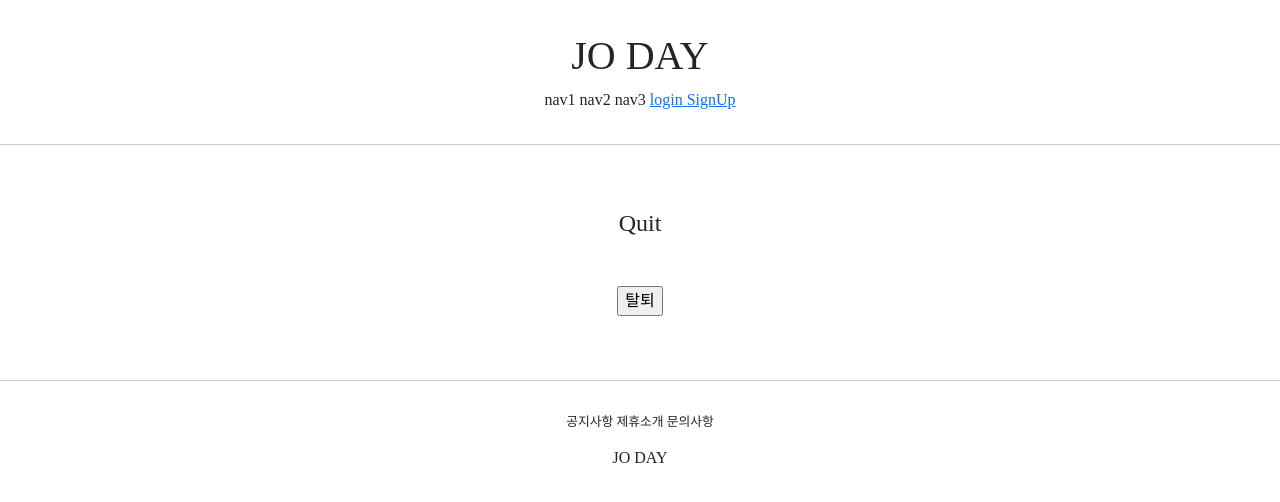
After one commit to Jodayday/framework, a Django app: template accountapp/templates/accountapp/delete.html in a window 1280 px wide. The commit adds this page. Shown: the top 502 px of the page. Run offline with Django 4.2, Linux system fonts and the light colour scheme; the template is opened without the code that fills it, so the values that code supplies are empty; some libraries are stand-ins or nearby versions; some web fonts are replaced.

Commit message:
deleteview를 사용한 회원탈퇴

```diff
--- /dev/null
+++ b/accountapp/templates/accountapp/delete.html
@@ -0,0 +1,20 @@
+{% extends 'base.html' %}
+
+
+{% block content %}
+<div style="text-align: center; max-width: 500px;margin: 4rem auto;">
+    <div class="mb-5">
+        <h4>Quit</h4>
+    </div>
+<div>
+    <form action="{% url 'accountapp:delete' pk=user.id %}" method="post">
+        {% csrf_token %}
+
+        <input type="submit" value="탈퇴">
+
+    </form>
+</div>
+</div>
+
+
+{% endblock %}
--- a/accountapp/templates/accountapp/detail.html
+++ b/accountapp/templates/accountapp/detail.html
@@ -16,6 +16,9 @@
         <a href="{% url 'accountapp:update' pk=user.id %}">
             <p>Change Info</p>
         </a>
+        <a href="{% url 'accountapp:delete' pk=user.id %}">
+            <p>Quit</p>
+        </a>
 
         {% endif %}
 
--- a/accountapp/urls.py
+++ b/accountapp/urls.py
@@ -1,7 +1,7 @@
 from django.urls import path
 
 
-from accountapp.views import AccountDetailView, AccountUpdateView, index
+from accountapp.views import AccountDeleteview, AccountDetailView, AccountUpdateView, index
 from accountapp.views import AccountCreateView
 from django.contrib.auth.views import LoginView, LogoutView
 app_name = "accountapp"
@@ -13,4 +13,5 @@ urlpatterns = [
     path('create/', AccountCreateView.as_view(), name='create'),
     path('detail/<int:pk>/', AccountDetailView.as_view(), name='detail'),
     path('update/<int:pk>/', AccountUpdateView.as_view(), name='update'),
+    path('delete/<int:pk>/', AccountDeleteview.as_view(), name='delete'),
 ]
--- a/templates/header.html
+++ b/templates/header.html
@@ -10,6 +10,9 @@
         <a href="{% url 'accountapp:login' %}?next={{ request.path }}">
             <span>login</span>
         </a>
+        <a href="{% url 'accountapp:create' %}">
+            <span>SignUp</span>
+        </a>
         {% else %}
         <a href="{% url 'accountapp:detail' pk=user.pk %}">
             <span>mypage</span>
```
Also changed, not shown: accountapp/views.py (+7 -1 lines).
